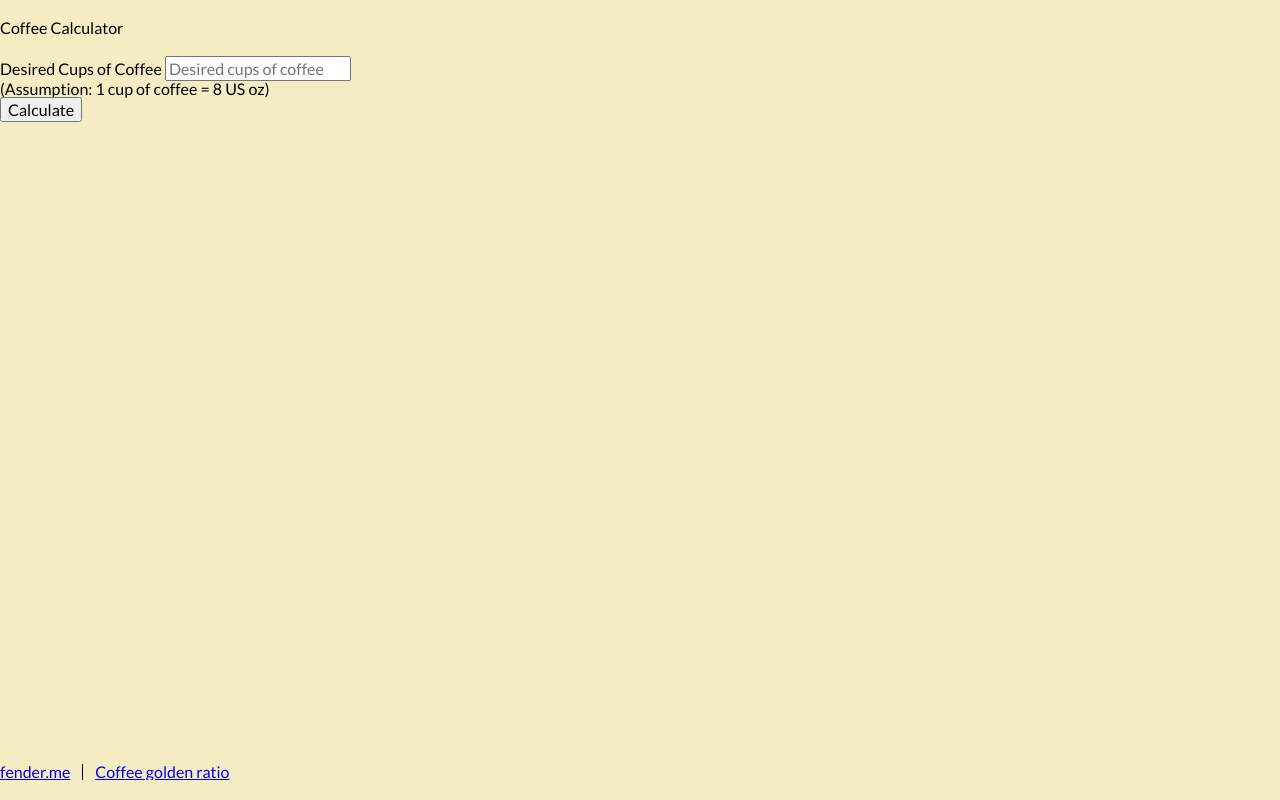
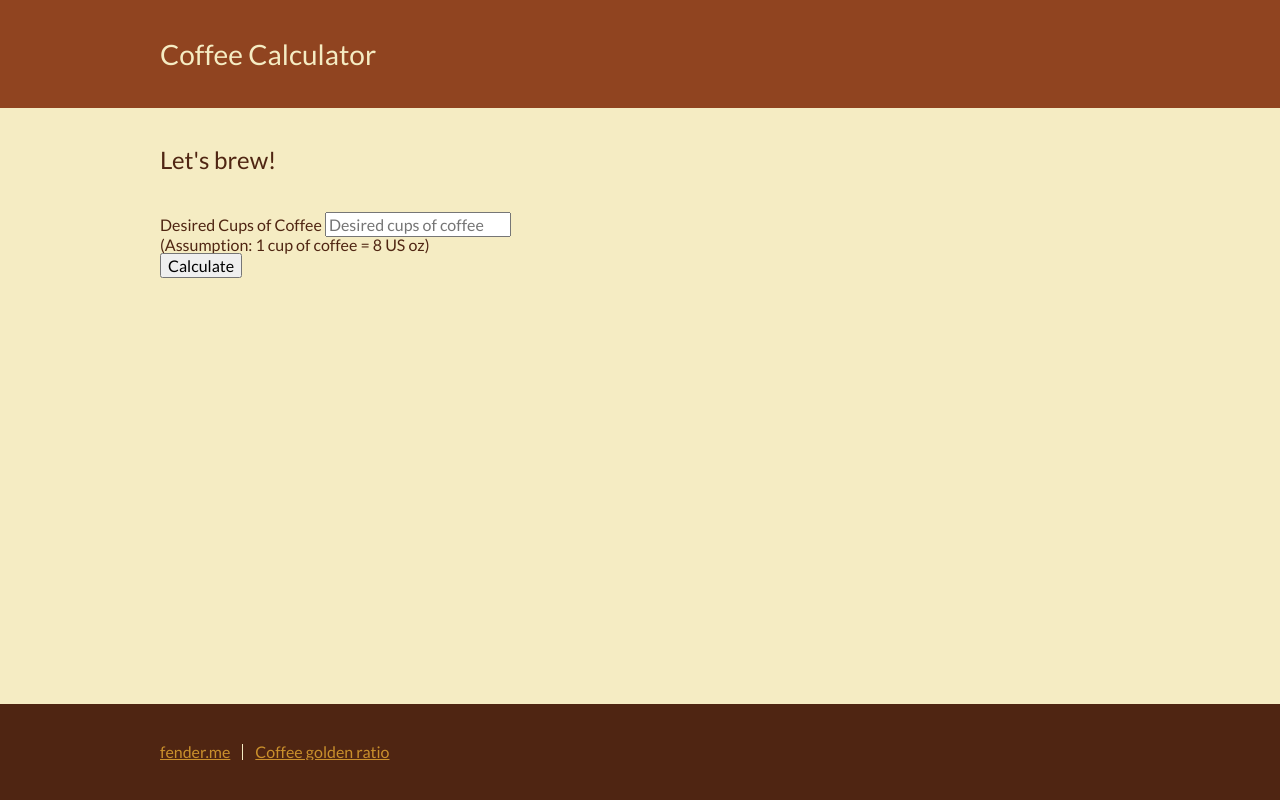
Before and after one commit to mhfen/coffee-calculator, a website: page index.html in a window 1280 px wide. Drawn offline with nearby package versions, Linux system fonts and the light colour scheme.

Commit message:
Added base styles and modules

```diff
--- a/index.html
+++ b/index.html
@@ -35,28 +35,35 @@
   <div class="site">
 
     <div class="site-bd">
-      <header id="header" class="header" role="banner">
-        <h1 class="hdg hdg_1">Coffee Calculator</h1>
+      <header class="header" role="banner">
+        <div class="tier tier_flush">
+          <div class="wrapper">
+            <h1 class="hdg hdg_1">Coffee Calculator</h1>
+          </div>
+        </div>
       </header>
       <!-- // END header -->
 
-      <div id="main" class="main" role="main" ng-view>
+      <div class="main" role="main" ng-view>
       </div>
       <!-- // END main -->
     </div>
     <!-- // END site-bd -->
 
     <div class="site-ft">
-      <footer id="footer" class="footer" role="navigation">
-        <ul class="hList hList_divided">
-          <li><a href="//www.fender.me">fender.me</a></li>
-          <li><a href="http://www.theatlantic.com/health/archive/2013/08/how-to-make-perfect-coffee/278944/" target="_blank">Coffee golden ratio</a></li>
-        </ul>
+      <footer class="footer" role="navigation">
+        <div class="tier tier_flush">
+          <div class="wrapper">
+            <ul class="hList hList_divided">
+              <li><a href="//www.fender.me">fender.me</a></li>
+              <li><a href="http://www.theatlantic.com/health/archive/2013/08/how-to-make-perfect-coffee/278944/" target="_blank">Coffee golden ratio</a></li>
+            </ul>
+          </div>
+        </div>
       </footer>
       <!-- // END footer -->
     </div>
     <!-- // END site-ft -->
-
   </div>
   <!-- // END site -->
 
--- a/pages/home.html
+++ b/pages/home.html
@@ -1,4 +1,10 @@
-<!-- Home View -->
+<div class="tier">
+  <div class="wrapper">
+    <h2 class="hdg hdg_2">Let's brew!</h2>
+  </div>
+</div>
+<div class="tier">
+  <div class="wrapper">
     <form id="form" name="form" class="ng-pristine ng-valid" novalidate autocomplete="off" >
       <fieldset>
         <label for="cups">Desired Cups of Coffee</label>
@@ -9,4 +15,5 @@
         <input ng-click="calculateCoffee(coffeeForm)" class="btn btn-primary" type="submit" value="Calculate">
       </fieldset>
     </form>
-<!-- / Home View -->
+  </div>
+</div>
--- /dev/null
+++ b/src/assets/scss/_screen.scss
@@ -0,0 +1,22 @@
+/* ---------------------------------------------------------------------
+ BASE STYLES
+------------------------------------------------------------------------ */
+@import "base/reset";
+@import "base/elements";
+@import "base/fonts";
+
+/* ---------------------------------------------------------------------
+ LANDMARKS
+------------------------------------------------------------------------ */
+@import "landmarks/footer/footer";
+@import "landmarks/header/header";
+@import "landmarks/main/main";
+
+/* ---------------------------------------------------------------------
+ MODULES
+------------------------------------------------------------------------ */
+@import "modules/hdg/hdg";
+@import "modules/lists/hList";
+@import "modules/site/site";
+@import "modules/tier/tier";
+@import "modules/wrapper/wrapper";
--- /dev/null
+++ b/src/assets/scss/_screen_medium.scss
@@ -0,0 +1,10 @@
+/* ---------------------------------------------------------------------
+ LANDMARKS
+------------------------------------------------------------------------ */
+@import "landmarks/footer/footer_medium";
+@import "landmarks/header/header_medium";
+
+/* ---------------------------------------------------------------------
+ MODULES
+------------------------------------------------------------------------ */
+@import "modules/tier/tier_medium";
--- a/src/assets/scss/base/_elements.scss
+++ b/src/assets/scss/base/_elements.scss
@@ -20,4 +20,11 @@ body {
     font-family: $DEFAULT_FONT;
     @include rem(1.6);
     background: $COLOR_THEME_LIGHT;
+    color: $COLOR_THEME_DARK;
 }
+
+a,
+a:visited,
+a:hover {
+    color: $COLOR_THEME_MED;
+}
--- a/src/assets/scss/helpers/_variables.scss
+++ b/src/assets/scss/helpers/_variables.scss
@@ -10,3 +10,6 @@ $COLOR_THEME_DARK: #4F2512;
 
 // Fonts
 $DEFAULT_FONT: 'Lato', Arial, sans-serif;
+
+// Breakpoints
+$MEDIA_MED: 600px;
--- /dev/null
+++ b/src/assets/scss/landmarks/footer/_footer.scss
@@ -0,0 +1,8 @@
+/* ---------------------------------------------------------------------
+ Footer
+------------------------------------------------------------------------ */
+.footer {
+	padding: 20px 0;
+    background: $COLOR_THEME_DARK;
+    color: $COLOR_THEME_LIGHT;
+}
--- a/src/assets/scss/landmarks/_header.scss
+++ b/src/assets/scss/landmarks/footer/_footer_medium.scss
@@ -1,7 +1,6 @@
 /* ---------------------------------------------------------------------
- Header
+ Footer
 ------------------------------------------------------------------------ */
-
-.header {
-    margin: 20px 0;
+.footer {
+	padding: 40px 0;
 }
--- a/src/assets/scss/landmarks/_main.scss
+++ b/src/assets/scss/landmarks/header/_header.scss
@@ -1,7 +1,8 @@
 /* ---------------------------------------------------------------------
- Main
+ Header
 ------------------------------------------------------------------------ */
-
-.main {
-    margin: 20px 0;
+.header {
+    padding: 20px 0;
+    background: $COLOR_THEME_DARK_MED;
+    color: $COLOR_THEME_LIGHT;
 }
--- /dev/null
+++ b/src/assets/scss/landmarks/header/_header_medium.scss
@@ -0,0 +1,6 @@
+/* ---------------------------------------------------------------------
+ Header
+------------------------------------------------------------------------ */
+.header {
+    padding: 40px 0;
+}
--- /dev/null
+++ b/src/assets/scss/landmarks/main/_main.scss
@@ -0,0 +1,6 @@
+/* ---------------------------------------------------------------------
+ Main
+------------------------------------------------------------------------ */
+.main {
+    padding: 20px 0;
+}
--- /dev/null
+++ b/src/assets/scss/modules/hdg/_hdg.scss
@@ -0,0 +1,22 @@
+/* ---------------------------------------------------------------------
+ Heading
+------------------------------------------------------------------------ */
+.hdg {
+    line-height: 1;
+}
+
+.hdg_1 {
+    @include rem(2.8);
+}
+
+.hdg_2 {
+    @include rem(2.4);
+}
+
+.hdg_3 {
+    @include rem(2.0);
+}
+
+.hdg_4 {
+    @include rem(1.6);
+}
--- a/src/assets/scss/landmarks/_footer.scss
+++ b/src/assets/scss/modules/site/_site.scss
@@ -1,12 +1,6 @@
 /* ---------------------------------------------------------------------
- Footer (Sticky)
+ Site (sticky footer)
 ------------------------------------------------------------------------ */
-
-html,
-body {
-    height: 100%;
-}
-
 .site {
     display: table;
     height: 100%;
@@ -22,7 +16,3 @@ body {
     display: table-row;
     height: 1px;
 }
-
-.footer {
-	margin: 20px 0;
-}
--- /dev/null
+++ b/src/assets/scss/modules/tier/_tier.scss
@@ -0,0 +1,11 @@
+/* ---------------------------------------------------------------------
+ Tier
+------------------------------------------------------------------------ */
+.tier {
+    padding: 10px;
+}
+
+.tier_flush {
+    padding-top: 0 !important;
+    padding-bottom: 0 !important;
+}
--- /dev/null
+++ b/src/assets/scss/modules/tier/_tier_medium.scss
@@ -0,0 +1,6 @@
+/* ---------------------------------------------------------------------
+ Tier
+------------------------------------------------------------------------ */
+.tier {
+    padding: 20px;
+}
--- /dev/null
+++ b/src/assets/scss/modules/wrapper/_wrapper.scss
@@ -0,0 +1,7 @@
+/* ---------------------------------------------------------------------
+ Wrapper
+------------------------------------------------------------------------ */
+.wrapper {
+    max-width: 960px;
+    margin: 0 auto;
+}
--- a/src/assets/scss/styles.scss
+++ b/src/assets/scss/styles.scss
@@ -2,16 +2,8 @@
 @import "helpers/variables";
 @import "helpers/mixins";
 
-// Base styles
-@import "base/reset";
-@import "base/elements";
-@import "base/fonts";
+@import "screen";
 
-// Landmarks
-@import "landmarks/header";
-@import "landmarks/main";
-@import "landmarks/footer";
-
-// Modules
-@import "modules/lists/hList";
-@import "modules/coffeeCup/coffeeCup";
+@media screen and (min-width: $MEDIA_MED) {
+    @import "screen_medium";
+}
```
Also changed, not shown: pages/results.html (+4 -2 lines), src/assets/scss/modules/lists/_hList.scss (+6 -1 lines), assets/styles/styles.css. Lines whose indentation alone changed are shown as unchanged.
